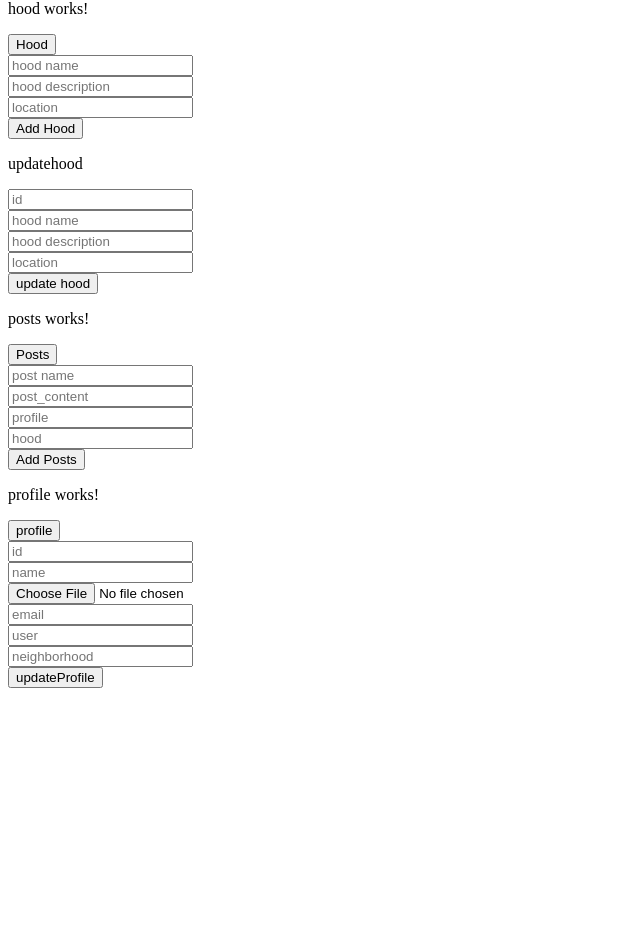
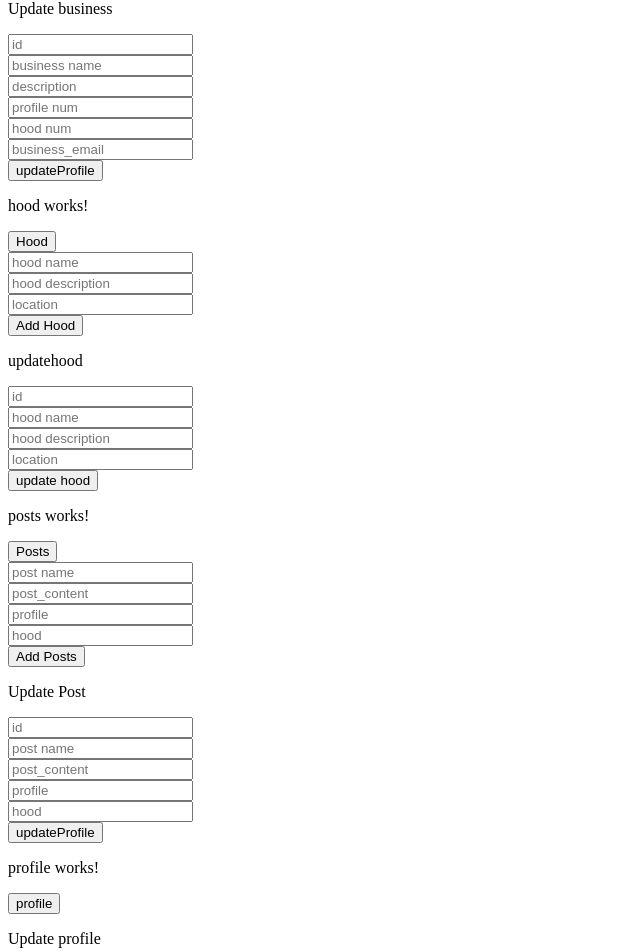
Before and after one commit to Burence1/hood, an Angular app: page / in a window 1280 px wide. Shown: the part 213-1165 px from the top of the page, without its empty margins (0-640 px from the left). Before the commit the page ends 909 px from the top, so only its background shows below. Built offline with nearby package versions, Linux system fonts and the light colour scheme.

Commit message:
add business and posts update functions

```diff
--- a/src/app/components/business/business.component.html
+++ b/src/app/components/business/business.component.html
@@ -19,3 +19,15 @@
 
   <button type="submit">Add business</button>
 </form>
+
+<p>Update business</p>
+<form #updatebusiness="ngForm" (ngSubmit)="updateBusiness(updatebusiness.value.id,updatebusiness.value)" method="POST">
+  <input type="number" name="id" ngModel placeholder="id"><br>
+  <input type="text" name="business_name" ngModel placeholder="business name"><br>
+  <input type="text" name="business_desc" ngModel placeholder="description"><br>
+  <input type="text" name="profile" ngModel placeholder="profile num"><br>
+  <input type="text" name="neighborhood" ngModel placeholder="hood num"><br>
+  <input type="email" name="business_email" ngModel placeholder="business_email"><br>
+
+  <button type="submit">updateProfile</button>
+</form>
--- a/src/app/components/business/business.component.ts
+++ b/src/app/components/business/business.component.ts
@@ -30,6 +30,12 @@ export class BusinessComponent implements OnInit {
     })
     console.warn(business)
   }
+  updateBusiness(id: any, business:Business) {
+    this.businessservice.update(id, business).subscribe((result) => {
+      console.warn("result", result)
+    })
+    console.warn(id)
+  }
   ngOnInit(): void {
   }
 }
--- a/src/app/components/posts/posts.component.html
+++ b/src/app/components/posts/posts.component.html
@@ -14,9 +14,19 @@
 <form #postsPost="ngForm" (ngSubmit)="onSubmit(postsPost.value)" method="POST">
   <input type="text" name="post_name" ngModel placeholder="post name"><br>
   <input type="text" name="post_content" ngModel placeholder="post_content"><br>
-  <!-- <input type="text" name="pub_date" ngModel placeholder="pub_date"><br> -->
   <input type="text" name="profile" ngModel placeholder="profile"><br>
   <input type="text" name="hood" ngModel placeholder="hood"><br>
 
   <button type="submit">Add Posts</button>
 </form>
+
+<p>Update Post</p>
+<form #updateposts="ngForm" (ngSubmit)="updatePosts(updateposts.value.id,updateposts.value)" method="POST">
+  <input type="number" name="id" ngModel placeholder="id"><br>
+  <input type="text" name="post_name" ngModel placeholder="post name"><br>
+  <input type="text" name="post_content" ngModel placeholder="post_content"><br>
+  <input type="text" name="profile" ngModel placeholder="profile"><br>
+  <input type="text" name="hood" ngModel placeholder="hood"><br>
+
+  <button type="submit">updateProfile</button>
+</form>
--- a/src/app/components/posts/posts.component.ts
+++ b/src/app/components/posts/posts.component.ts
@@ -31,6 +31,12 @@ export class PostsComponent implements OnInit {
     })
     console.warn(posts)
   }
+  updatePosts(id: any, posts: Posts) {
+    this.postservice.update(id, posts).subscribe((result) => {
+      console.warn("result", result)
+    })
+    console.warn(id)
+  }
   ngOnInit(): void {
   }
 
--- a/src/app/components/profile/profile.component.html
+++ b/src/app/components/profile/profile.component.html
@@ -10,7 +10,7 @@
     <li>hood:{{profile.neighborhood}}</li>
   </ul>
 </div>
-
+<p>Update profile</p>
 <form #updateProfile="ngForm" (ngSubmit)="updateProf(updateProfile.value.id,updateProfile.value)" method="POST">
   <input type="number" name="id" ngModel placeholder="id"><br>
   <input type="text" name="name" ngModel placeholder="name"><br>
--- a/src/app/services/business/business.service.ts
+++ b/src/app/services/business/business.service.ts
@@ -10,7 +10,7 @@ import { Injectable } from '@angular/core';
 })
 export class BusinessService {
   url ='http://127.0.0.1:8000/api/business/'
-
+  update_url ='http://127.0.0.1:8000/api/update/business/'
   constructor(private http:HttpClient) {
 
    }
@@ -22,4 +22,7 @@ export class BusinessService {
   create(business:any) {
     return this.http.post(this.url, business);
   }
+  update(id: any, business: Business) {
+    return this.http.put(`${this.update_url}${id}/`, business);
+  }
 }
--- a/src/app/services/posts/post.service.ts
+++ b/src/app/services/posts/post.service.ts
@@ -13,6 +13,7 @@ export class PostService {
     throw new Error('Method not implemented.');
   }
   url ='http://127.0.0.1:8000/api/post/'
+  update_url = 'http://127.0.0.1:8000/api/update/post/'
   constructor(private http:HttpClient) {
 
    }
@@ -23,4 +24,7 @@ export class PostService {
   create(posts: any) {
     return this.http.post(this.url, posts);
   }
+  update(id: any, posts: Posts) {
+    return this.http.put(`${this.update_url}${id}/`, posts);
+  }
 }
```
